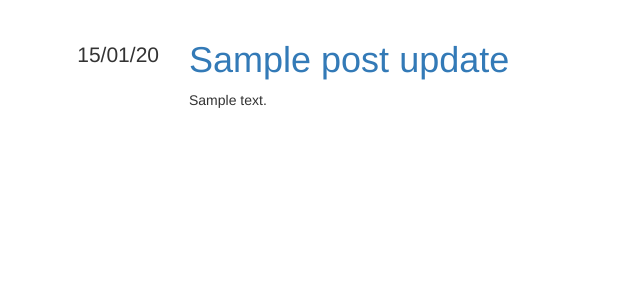
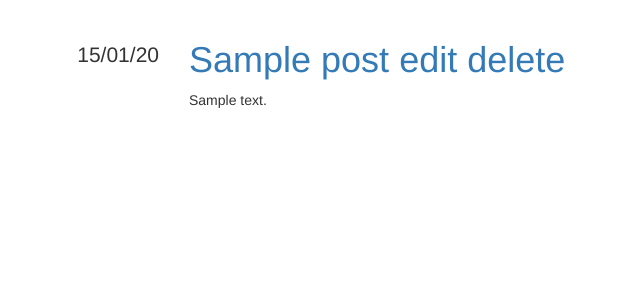
Before and after one commit to mjhea0/blogful-1, a Flask app: page /post/1 in a window 1280 px wide. Shown: the part 51-351 px from the top of the page, without its empty margins (76-716 px from the left). Run offline with Flask 2, Linux system fonts and the light colour scheme; tables that the repository leaves empty hold one stand-in row (values such as "Sample post"); some libraries are stand-ins or nearby versions.

Commit message:
updated delete post

```diff
--- a/blog/templates/edit_post.html
+++ b/blog/templates/edit_post.html
@@ -12,7 +12,7 @@
     </div>
     <div class="form-group">
         <label for="content">Content</label>
-        <input type="text" class="form-control" id="content" name="content" value="{{ post.content }}" rows="20" required></textarea>
+        <input type="text" class="form-control" id="content" name="content" value="{{ post.content }}" rows="20" required>
     </div>
     <button type="submit" class="btn btn-default">Submit</button>
 </form>
--- a/blog/templates/macros.html
+++ b/blog/templates/macros.html
@@ -11,7 +11,8 @@
         <h1>
             <a href="{{ url_for('view_post', id=post.id) }}"</a>
             {{ post.title }}
-            <a href="{{ url_for('edit_post_get', id=post.id) }}">update</a>
+            <a href="{{ url_for('edit_post_get', id=post.id) }}">edit</a>
+            <a href="{{ url_for('delete_post_get', id=post.id) }}">delete</a>
         </h1>
         {{ post.content | safe }}
     </div>
--- a/blog/views.py
+++ b/blog/views.py
@@ -67,3 +67,15 @@ def edit_post_post(id):
     session.add(post)
     session.commit()
     return redirect(url_for("posts"))
+
+@app.route("/post/<int:id>/delete", methods=["GET"])
+def delete_post_get(id):
+    post = session.query(Post).get(id)
+    return render_template("delete_post.html", post=post)
+
+@app.route("/post/<int:id>/delete", methods=["POST"])
+def delete_post_post(id):
+    post = session.query(Post).get(id)
+    session.delete(post)
+    session.commit()
+    return redirect(url_for("posts"))
```
Also changed, not shown: blog/templates/delete_post.html (+12 -0 lines).
